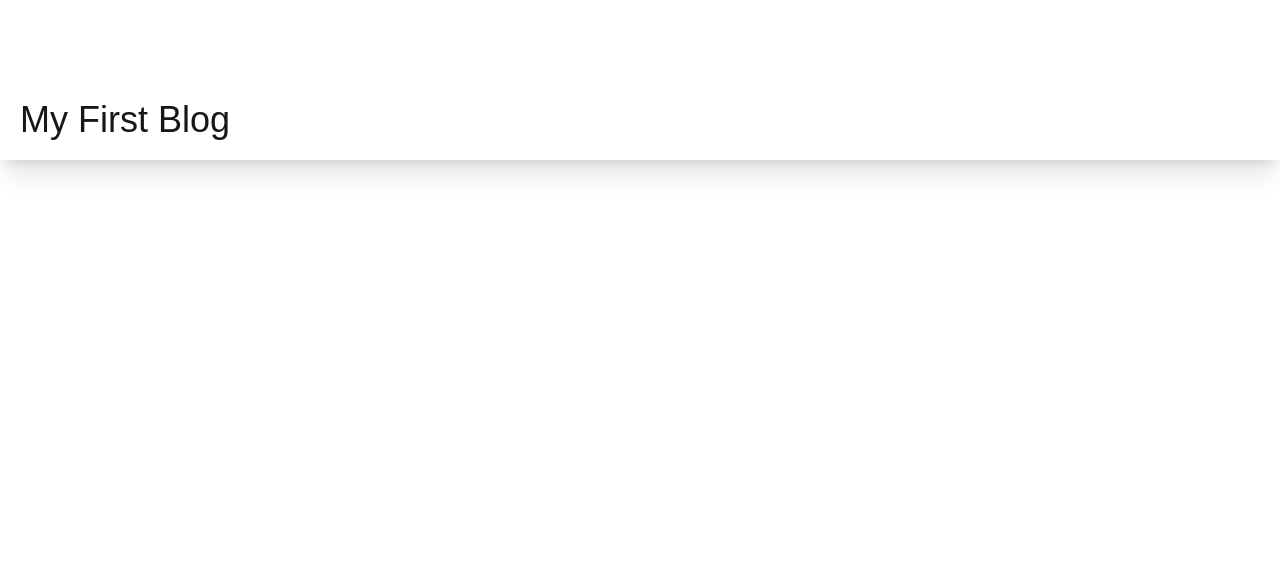
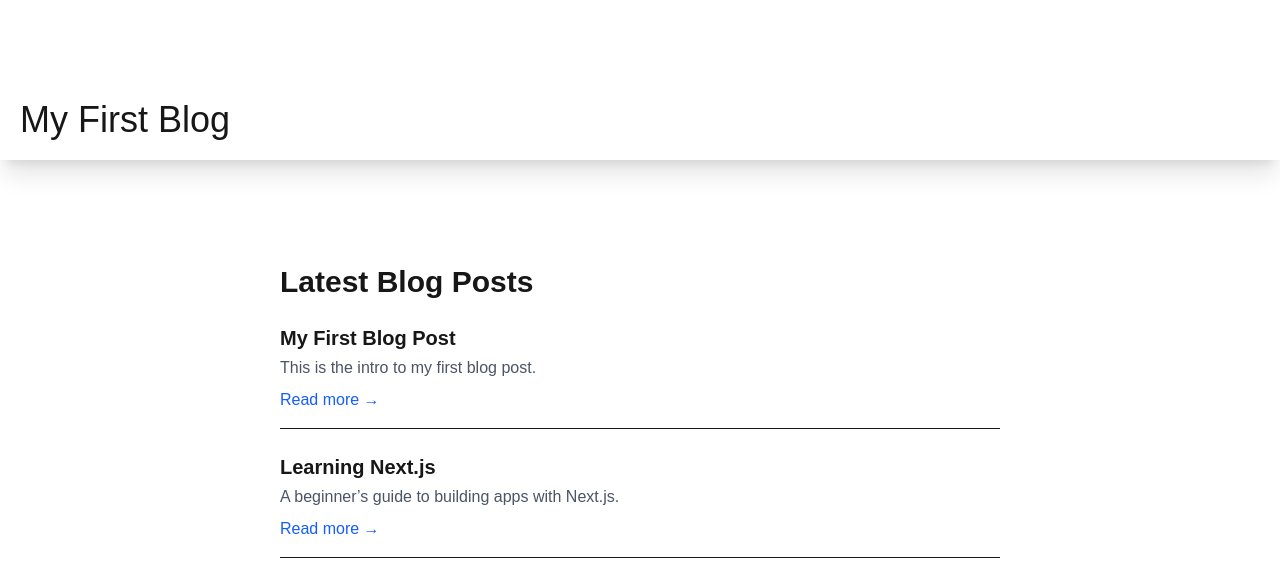
Before and after one commit to suhaslakhani/Nextjs-Blog, a Next.js app in the folder echo-blog/: page / in a window 1280 px wide. Shown: the top 572 px of the page. Built offline with nearby package versions, Linux system fonts and the light colour scheme.

Commit message:
homepage static created

```diff
--- /dev/null
+++ b/echo-blog/app/homepage/HomePage.tsx
@@ -0,0 +1,22 @@
+import { posts, Post } from "@/data/post"
+export default function Page(){
+    return(
+        <main>
+            {/* here are the list of blogs which will display on the home page */}
+            <section>
+                <div className="max-w-3xl mx-auto p-6">
+                    <h1 className="text-3xl font-bold mb-6">Latest Blog Posts</h1>
+                    <div className="space-y-6">
+                        {posts.map((post: Post) => (
+                            <div key={post.id} className="border-b pb-4">
+                                <h2 className="text-xl font-semibold">{post.title}</h2>
+                                <p className="text-gray-600 mt-1">{post.description}</p>
+                                <a href={`/post/${post.slug}`} className="text-blue-600 mt-2 inline-block">Read more →</a>
+                            </div>
+                        ))}
+                    </div>
+                </div>
+            </section>
+        </main>
+    )
+}
--- a/echo-blog/app/page.tsx
+++ b/echo-blog/app/page.tsx
@@ -1,7 +1,7 @@
 // import Image from "next/image";
-
 import Link from "next/link";
 import Navbar from "./navblog"
+import HomePage from "./homepage/HomePage"
 
 export default function Home() {
   return(
@@ -13,6 +13,10 @@ export default function Home() {
           <p className="text-4xl my-20  p-5 shadow-xl">My First Blog</p>
         </Link>
 
+        <HomePage/>
+
+
+
       </div>
 
     </main>
--- /dev/null
+++ b/echo-blog/data/post.tsx
@@ -0,0 +1,21 @@
+export type Post = {
+    id: number;
+    title: string;
+    description: string;
+    slug: string;
+}
+
+export const posts:Post[] = [
+    {
+        id: 1,
+        title: "My First Blog Post",
+        description: "This is the intro to my first blog post.",
+        slug: "my-first-blog-post",
+    },
+    {
+        id: 2,
+        title: "Learning Next.js",
+        description: "A beginner’s guide to building apps with Next.js.",
+        slug: "learning-nextjs",
+    },
+];
```
Also changed, not shown: echo-blog/app/homepage/page.tsx (added).
